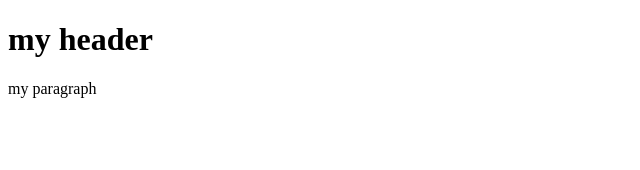
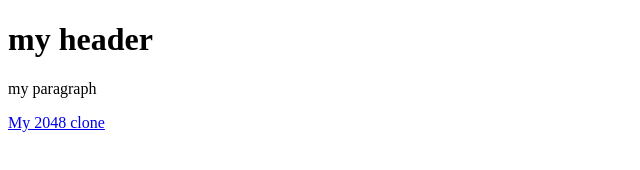
Before and after one commit to JerryLiu8/JerryLiu8.github.io, a plain HTML site: page index.html in a window 1280 px wide. Shown: the whole page, without its empty margins (0-640 px from the left). Drawn offline with Linux system fonts and the light colour scheme.

Commit message:
2048 clone link

```diff
--- a/index.html
+++ b/index.html
@@ -12,5 +12,6 @@
   <body>
     <h1> my header </h1>
   <p> my paragraph </p>
+  <a href="https://jerryliu8.github.io/2048-clone/">My 2048 clone</a>
   </body>
 </html>
```
